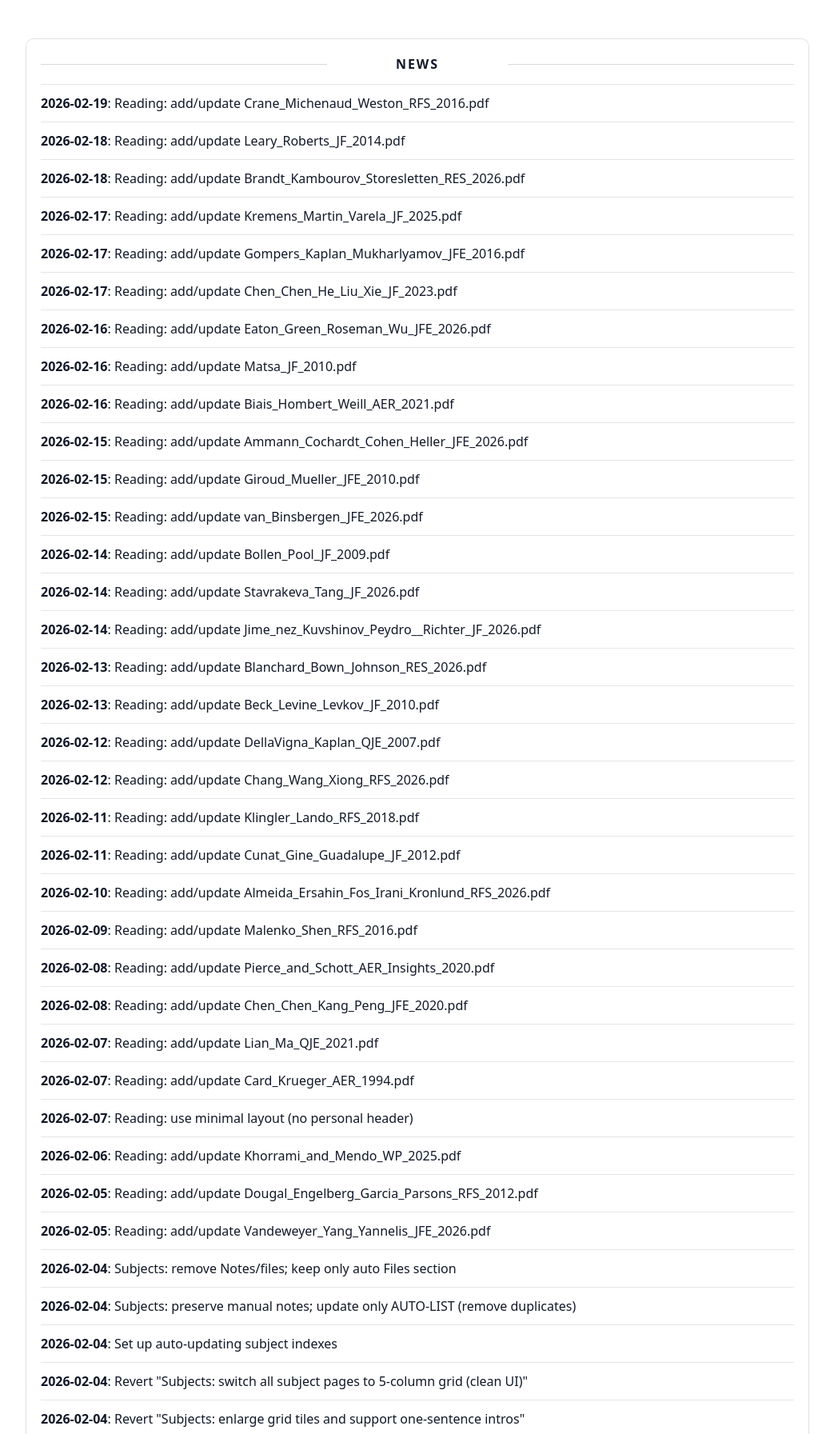
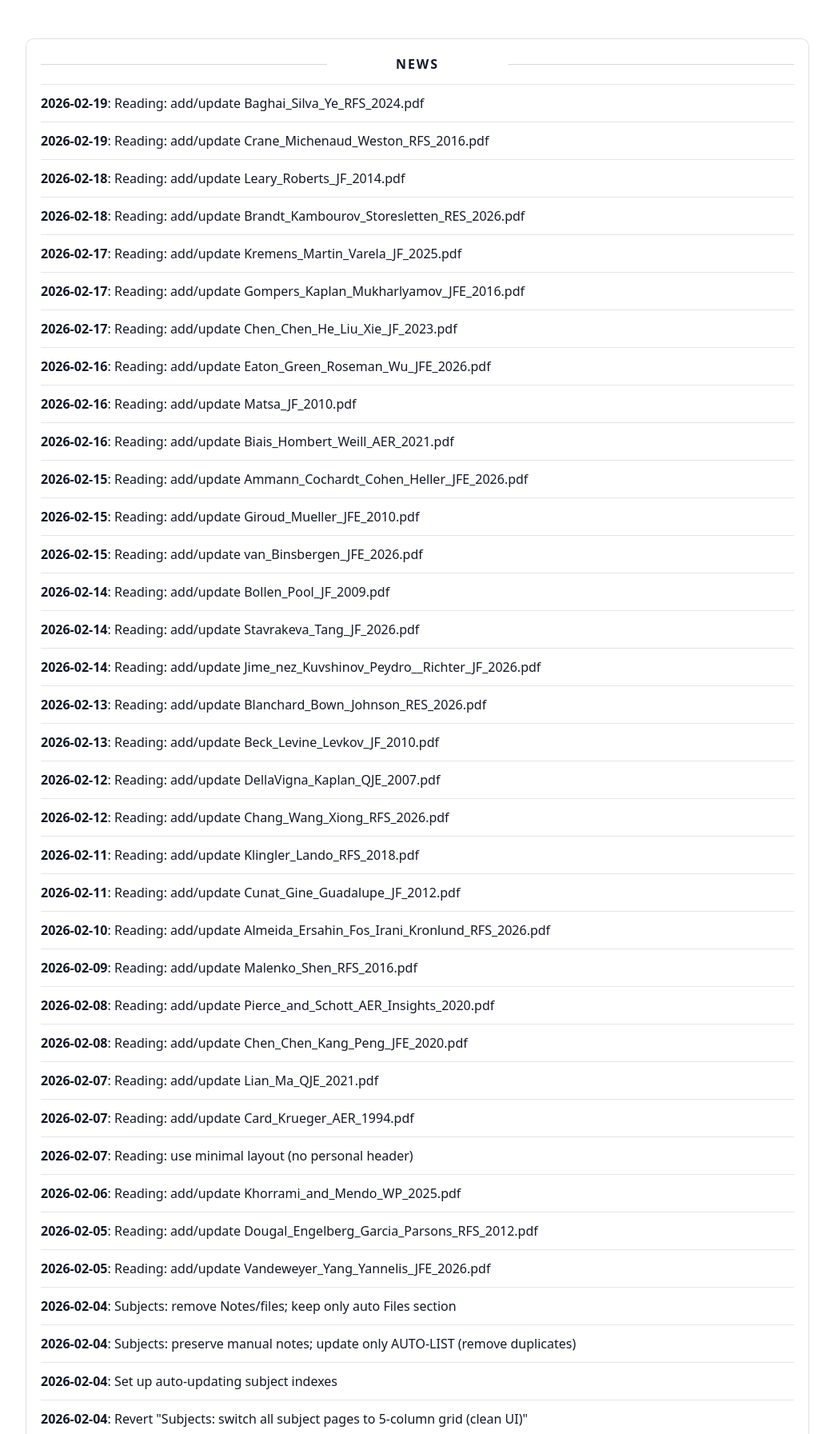
Before and after one commit to yaxinzn/study-archive, a Jekyll site: the page built from updates/index.md, in a window 1280 px wide, cut to the strip 476-2269 px from the top of the page. Shown: the whole strip at 80% size, without its empty margins (118-1161 px from the left). Built offline with Jekyll 4.4.1, drawn with Linux system fonts in a browser that asks for light colours; some of the changed text lies outside the part shown.

Commit message:
chore: update NEWS feed

```diff
--- a/_data/news.yml
+++ b/_data/news.yml
@@ -1,4 +1,7 @@
 # Auto-generated update history (sorted newest -> oldest). Do not edit manually.
+- ts: "1771503686"
+  date: "2026-02-19"
+  title: "Reading: add/update Baghai_Silva_Ye_RFS_2024.pdf"
 - ts: "1771503575"
   date: "2026-02-19"
   title: "Reading: add/update Crane_Michenaud_Weston_RFS_2016.pdf"
```
